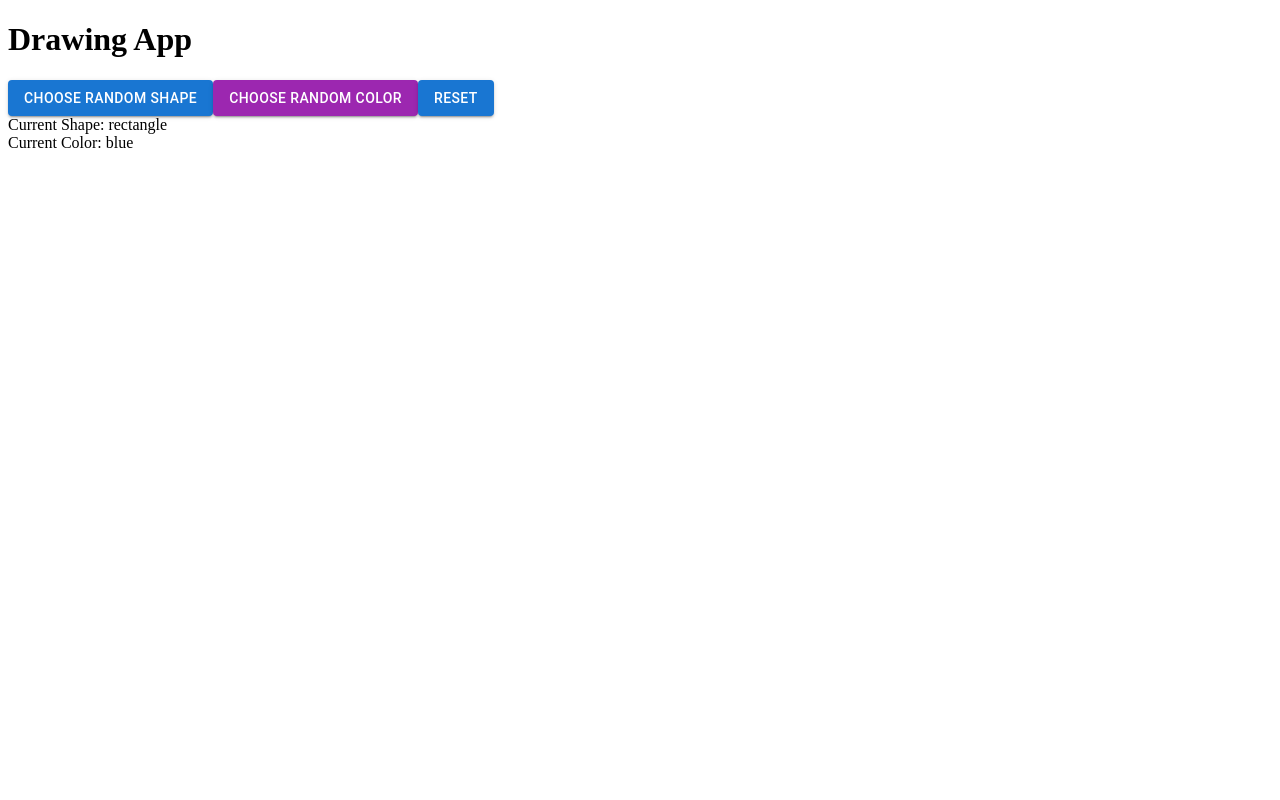
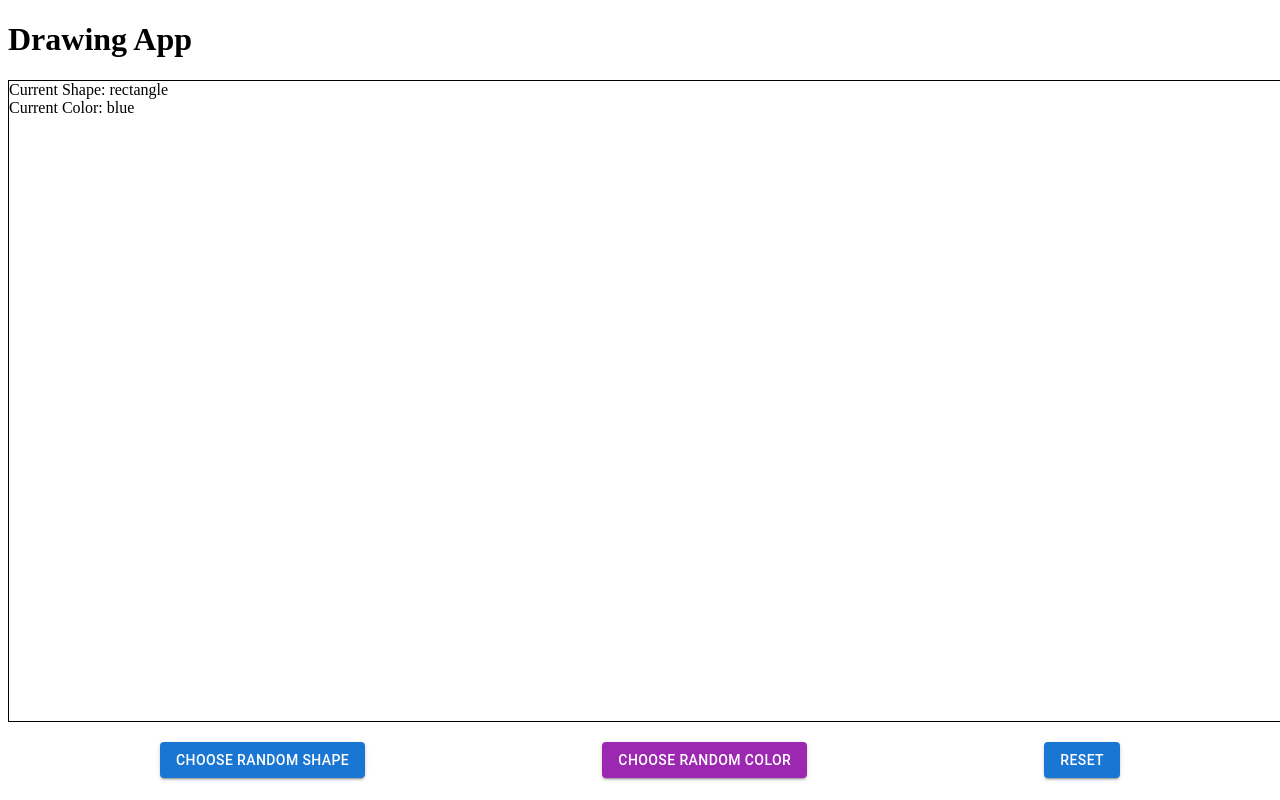
Before and after one commit to benforcapita/Innoging, a React (Create React App) app in the folder client/: page / in a window 1280 px wide. Built offline with nearby package versions, Linux system fonts and the light colour scheme.

Commit message:
added webpack support for css

```diff
--- /dev/null
+++ b/client/src/App.css
@@ -0,0 +1,13 @@
+/* Canvas styling */
+.canvas-container {
+    width: 100vw;
+    border: 1px solid black;
+  }
+
+  /* Control Panel styling */
+  .control-panel {
+    width: 75vw;
+    margin: 20px auto;
+    display: flex;
+    justify-content: space-between;
+  }
--- a/client/src/App.js
+++ b/client/src/App.js
@@ -1,6 +1,7 @@
 import React, { useState } from 'react';
 import Canvas from './components/Canvas';
 import ControlPanel from './components/ControlPanel';
+import './App.css';
 
 function App() {
   const [shape, setShape] = useState('rectangle');
@@ -19,8 +20,8 @@ function App() {
   return (
     <div className="App">
       <h1>Drawing App</h1>
+      <Canvas shape={shape} color={color} reset={reset} onResetComplete={handleResetComplete} />
       <ControlPanel setShape={setShape} setColor={setColor} onReset={handleReset}/>
-      <Canvas shape={shape} color={color} reset={reset} onResetComplete={handleResetComplete} />
     </div>
   );
 }
--- a/client/src/components/Canvas.js
+++ b/client/src/components/Canvas.js
@@ -125,7 +125,7 @@ const Canvas = ({ shape, color, reset, onResetComplete }) => {
   }, [reset]);
 
   return (
-    <div>
+    <div className="canvas-container">
       <div>Current Shape: {shape}</div>
       <div>Current Color: {color}</div>
       <canvas ref={canvasRef} width={800} height={600}></canvas>
--- a/client/webpack.config.js
+++ b/client/webpack.config.js
@@ -23,7 +23,11 @@ module.exports = {
             presets: ['@babel/preset-env', '@babel/preset-react']
           }
         }
-      }
+      },
+      {
+          test: /\.css$/i,
+          use: ['style-loader', 'css-loader'],
+        },
     ]
   },
 
--- a/package.json
+++ b/package.json
@@ -22,7 +22,9 @@
     "@babel/preset-env": "^7.22.15",
     "@babel/preset-react": "^7.22.15",
     "babel-loader": "^9.1.3",
+    "css-loader": "^6.8.1",
     "html-webpack-plugin": "^5.5.3",
+    "style-loader": "^3.3.3",
     "webpack": "^5.88.2",
     "webpack-cli": "^5.1.4",
     "webpack-dev-server": "^4.15.1"
```
Also changed, not shown: 1 other file (tests, documents, lock files or other folders).
